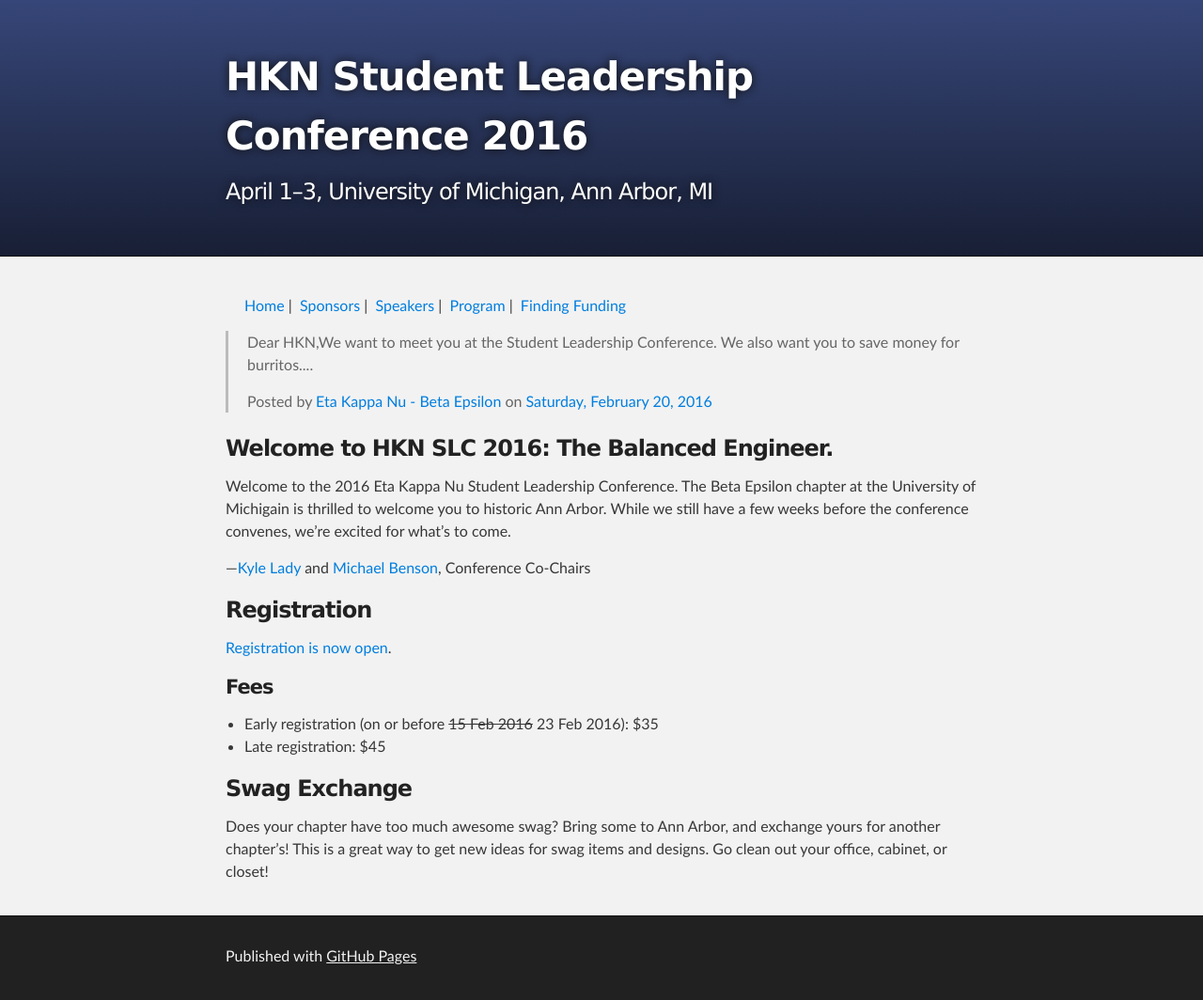
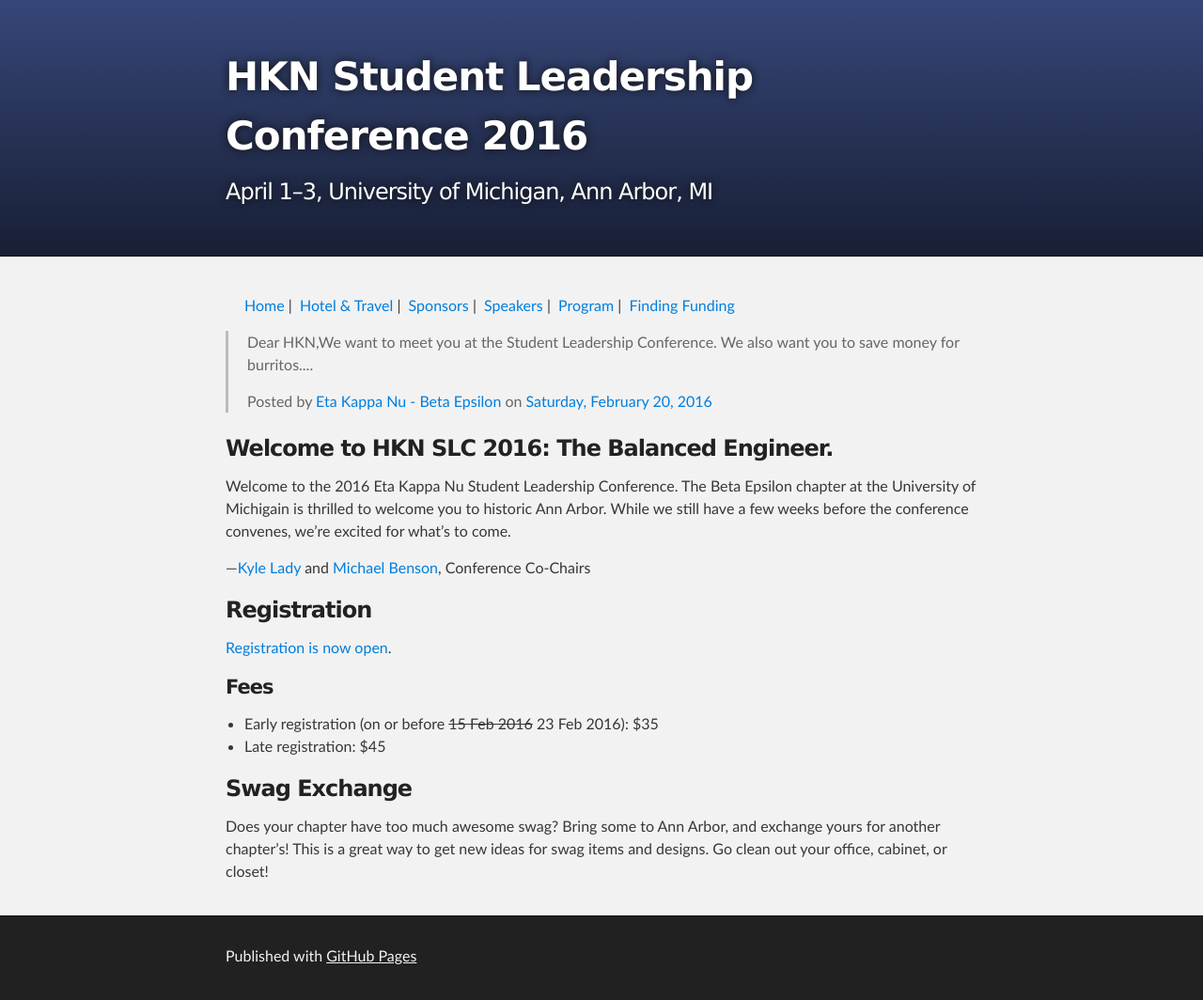
Before and after one commit to hkncon2016/hkncon2016.github.io, a Jekyll site: the page built from index.md, in a window 1280 px wide. Shown: the whole page at 94% size. Built offline with Jekyll 4.4.1, drawn with Linux system fonts in a browser that asks for light colours.

Commit message:
Update default.html

```diff
--- a/_layouts/default.html
+++ b/_layouts/default.html
@@ -30,6 +30,7 @@
     <nav>
       <ul>
         <li><a href="/">Home</a></li>&nbsp;|&nbsp;
+        <li><a href="/hotel">Hotel & Travel</a></li>&nbsp;|&nbsp;
         <li><a href="/sponsors">Sponsors</a></li>&nbsp;|&nbsp;
         <li><a href="/speakers">Speakers</a></li>&nbsp;|&nbsp;
         <li><a href="/program">Program</a></li>&nbsp;|&nbsp;
```
